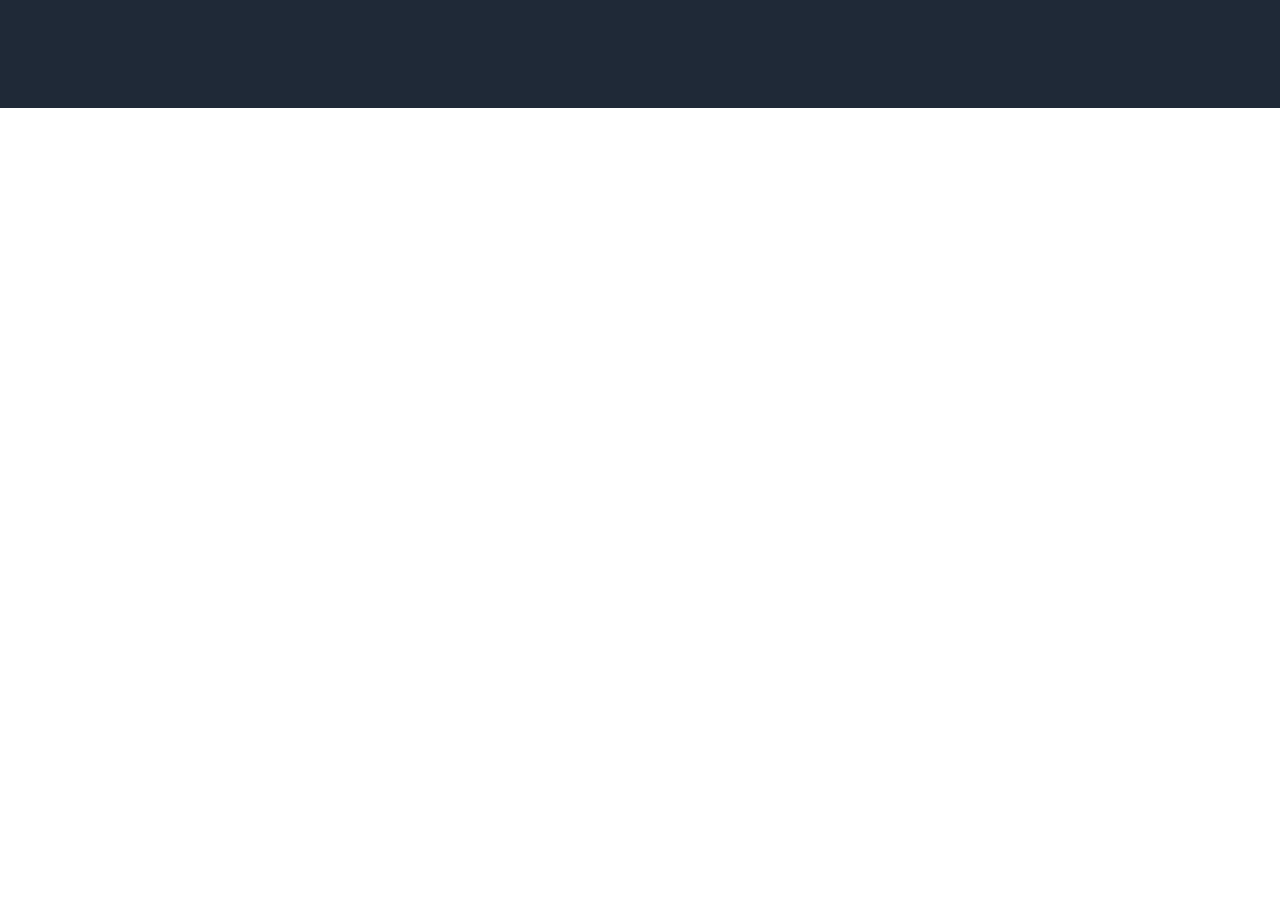
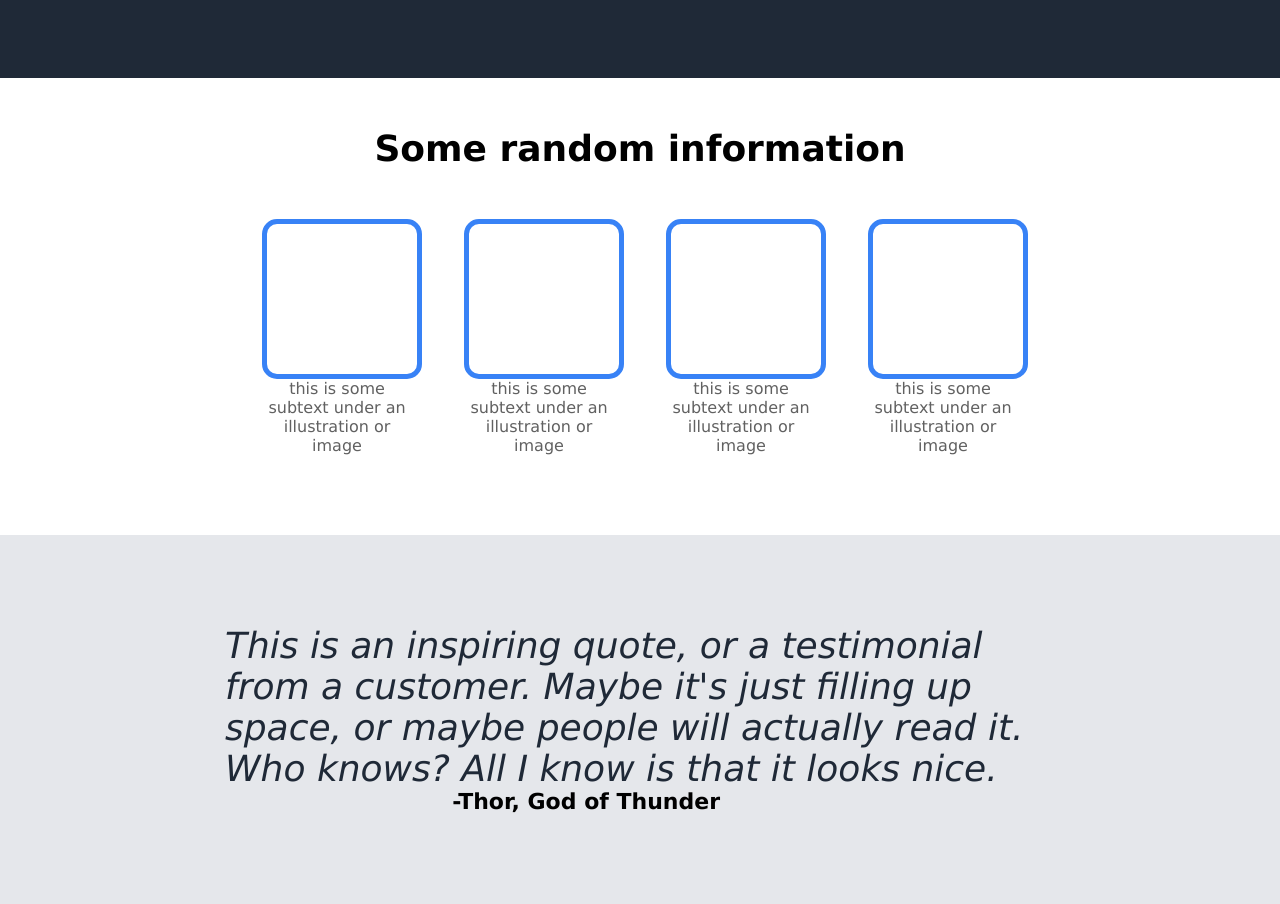
Before and after one commit to Rubasso/landing-page, a plain HTML site: page index.html in a window 1280 px wide. Shown: the part 400-1304 px from the top of the page. Before the commit the page ends 800 px from the top, so only its background shows below. Drawn offline with Linux system fonts and the light colour scheme.

Commit message:
Add and centralize the information container and the quote box

```diff
--- a/index.html
+++ b/index.html
@@ -25,5 +25,30 @@
             </div>
         </div>
 
+        <div class="title">Some random information</div>
+
+        <div class="container">
+            <div class="info">
+                <div class="square"></div>
+                <div class="text">this is some subtext under an illustration or image</div>
+            </div>
+            <div class="info">
+                <div class="square"></div>
+                <div class="text">this is some subtext under an illustration or image</div>
+            </div>
+            <div class="info">
+                <div class="square"></div>
+                <div class="text">this is some subtext under an illustration or image</div>
+            </div>
+            <div class="info">
+                <div class="square"></div>
+                <div class="text">this is some subtext under an illustration or image</div>
+            </div>
+        </div>
+
+        <div class="box">
+            <div class="quote">This is an inspiring quote, or a testimonial from a customer. Maybe it's just filling up space, or maybe people will actually read it. Who knows? All I know is that it looks nice.</div>
+            <div class="cite">-Thor, God of Thunder</div>
+        </div>
     </body>
 </html>
--- a/style.css
+++ b/style.css
@@ -34,7 +34,7 @@ a{
     flex-direction: column;
     background-color: #1F2937;
     padding: 30px;
-    flex-basis: 400px;
+    flex-basis: 370px;
     flex-wrap: wrap;
 }
 
@@ -72,4 +72,56 @@ button{
     color: white;
     border-radius: 5px;
     border-style: none;
+    font-size: 17px;
 }
+
+.square{
+    height: 150px;
+    width: 150px;
+    border: #3882F6 5px solid;
+    border-radius: 15px;
+}
+
+.title{
+    font-size: 36px;
+    font-weight: bolder;
+    text-align: center;
+    margin: 50px;
+}
+
+.container{
+    display: flex;
+    justify-content: center;
+    gap:52px;
+}
+
+.info{
+    max-width: 150px;
+    text-align: center;
+    color: #616161;
+}
+
+.box{
+    background-color: #e5e7eb;
+    display: flex;
+    align-items: center;
+    flex-direction: column;
+    padding: 90px;
+    margin-top:80px;
+}
+
+.quote{
+    max-width: 830px;
+    font-size: 36px;
+    font-style: italic;
+    color: #1F2937;
+    display: flex;
+}
+
+.cite{
+    font-size: 22px;
+    font-weight: bold;
+    display: flex;
+    align-self: flex-end;
+    padding-right: 470px;
+}
```
